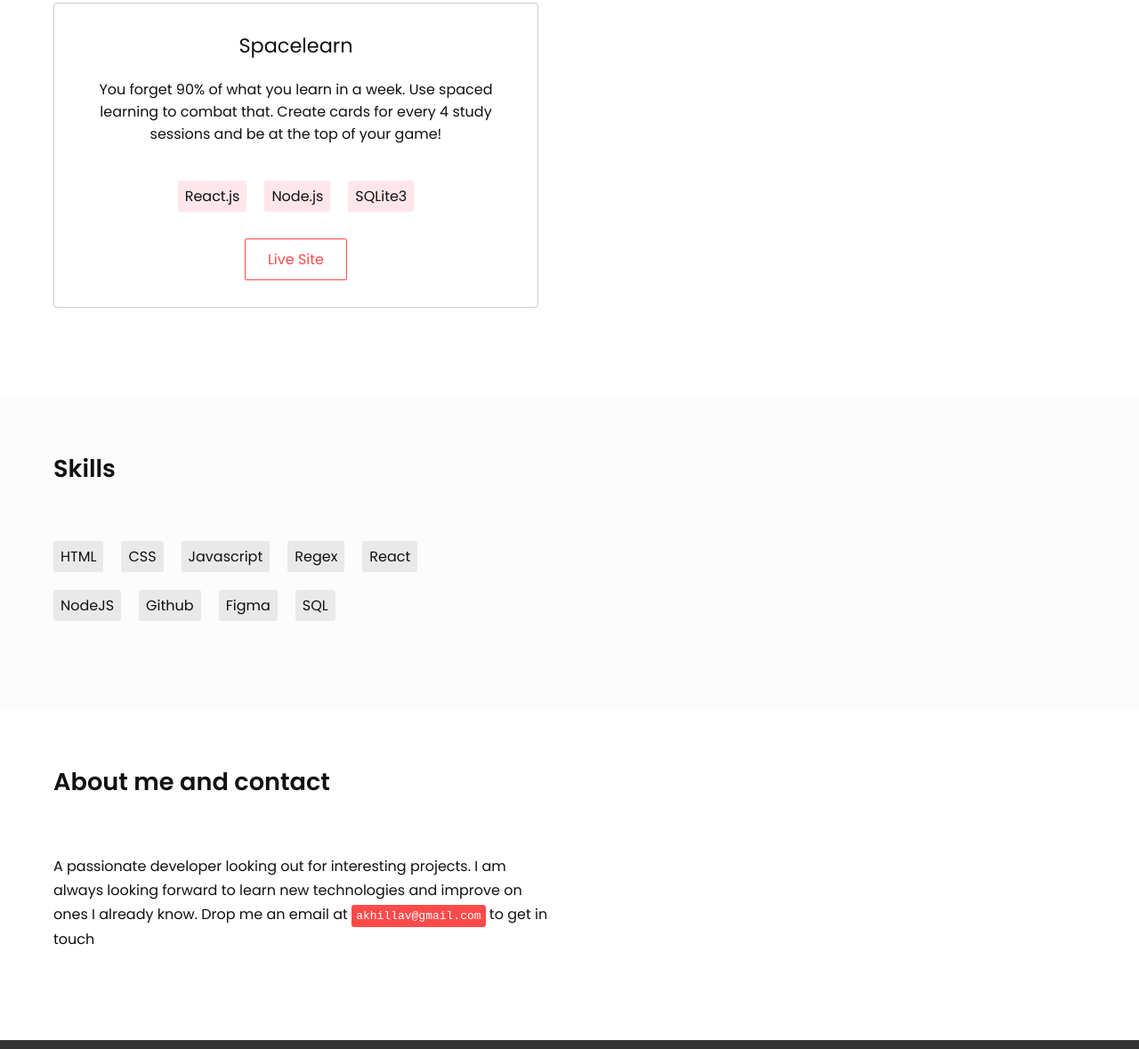
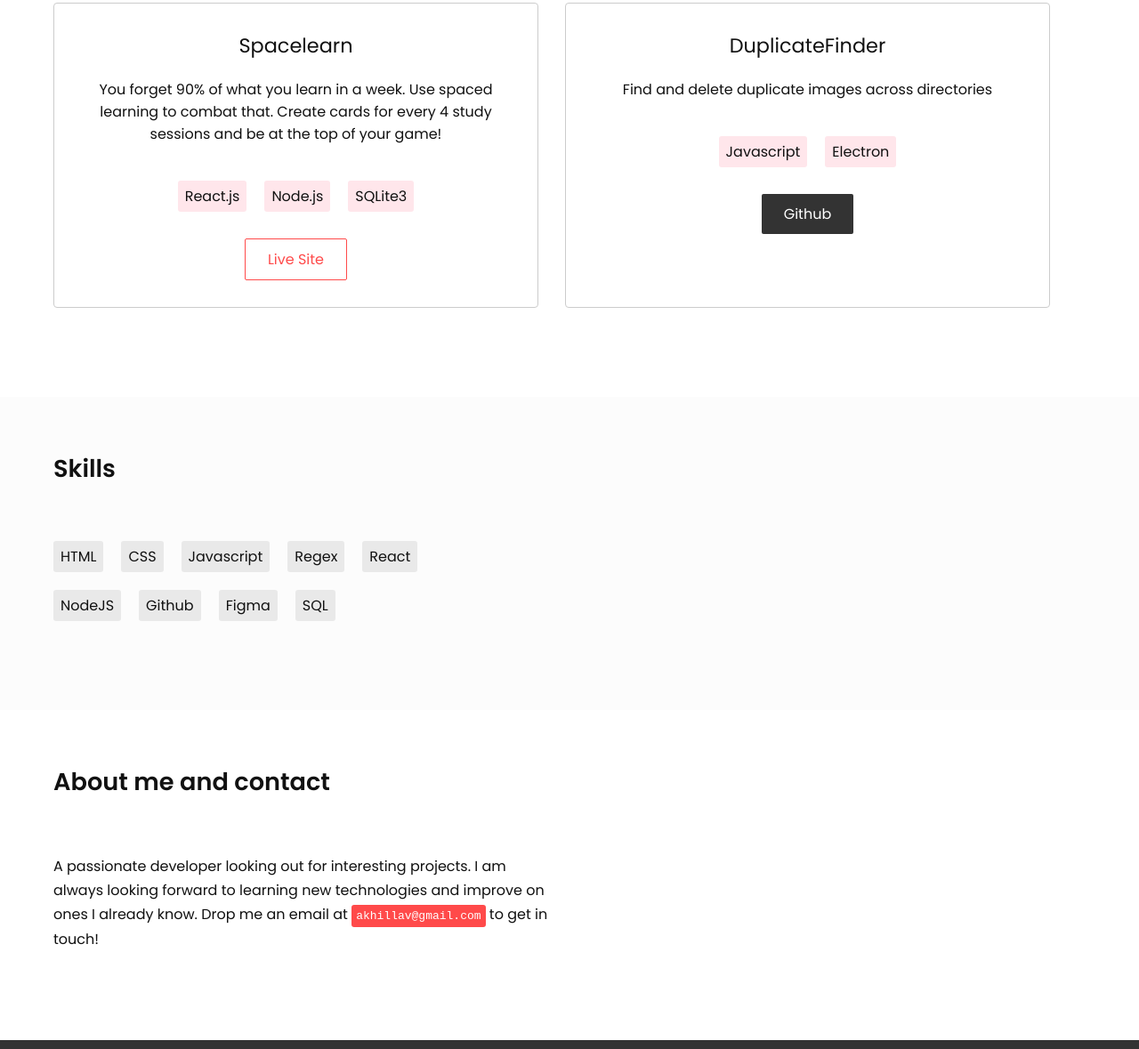
Before and after one commit to AkhilLV/portfolio, a plain HTML site: page index.html in a window 1280 px wide. Shown: the part 558-1737 px from the top of the page at 89% size. Drawn offline with Linux system fonts and the light colour scheme.

Commit message:
add duplicateFinder project

```diff
--- a/index.html
+++ b/index.html
@@ -20,7 +20,7 @@
 
       <div class="hero-content">
         <h2>I am Akhil</h2>
-        <h1>I make websites and write about them</h1>
+        <h1>I make apps on the web</h1>
       </div>
 
       <a href="#about" class="hero-button button button-shadow"
@@ -56,38 +56,24 @@
             >
           </div>
         </div>
-        <!-- <div class="project">
+        <div class="project">
           <div class="project-title">
-            <h4>tables</h4>
+            <h4>DuplicateFinder</h4>
           </div>
           <div class="project-description">
             <p>
-              Lorem ipsum, dolor sit amet consectetur adipisicing elit. Maxime
-              ab deserunt dolore consequuntur cupiditate, non ex ducimus impedit
-              expedita molestias dolores saepe ullam odio similique. Quos
+              Find and delete duplicate images across directories
             </p>
           </div>
-          <div class="project-buttons">
-            <a href="#" class="button button-dark">Github</a>
-            <a href="#" class="button button-ghost">Live Site</a>
-          </div>
-        </div> -->
-        <!-- <div class="project">
-          <div class="project-title">
-            <h4>tables</h4>
-          </div>
-          <div class="project-description">
-            <p>
-              Lorem ipsum, dolor sit amet consectetur adipisicing elit. Maxime
-              ab deserunt dolore consequuntur cupiditate, non ex ducimus impedit
-              expedita molestias dolores saepe ullam odio similique. Quos
-            </p>
+          <div class="project-tech-stack">
+            <p class="skill">Javascript</p>
+            <p class="skill">Electron</p>
           </div>
           <div class="project-buttons">
-            <a href="#" class="button button-dark">Github</a>
-            <a href="#" class="button button-ghost">Live Site</a>
+            <a href="https://github.com/AkhilLV/DuplicateFinder" class="button button-dark">Github</a>
+            <!-- <a href="#" class="button button-ghost">Live Site</a> -->
           </div>
-        </div> -->
+        </div>
       </div>
     </div>
 
@@ -110,9 +96,9 @@
       <h3>About me and contact</h3>
       <p class="paragraph">
         A passionate developer looking out for interesting projects. I am
-        always looking forward to learn new technologies and improve on ones I
+        always looking forward to learning new technologies and improve on ones I
         already know. Drop me an email at <code>akhillav@gmail.com</code> to get
-        in touch
+        in touch!
       </p>
     </div>
 
```
